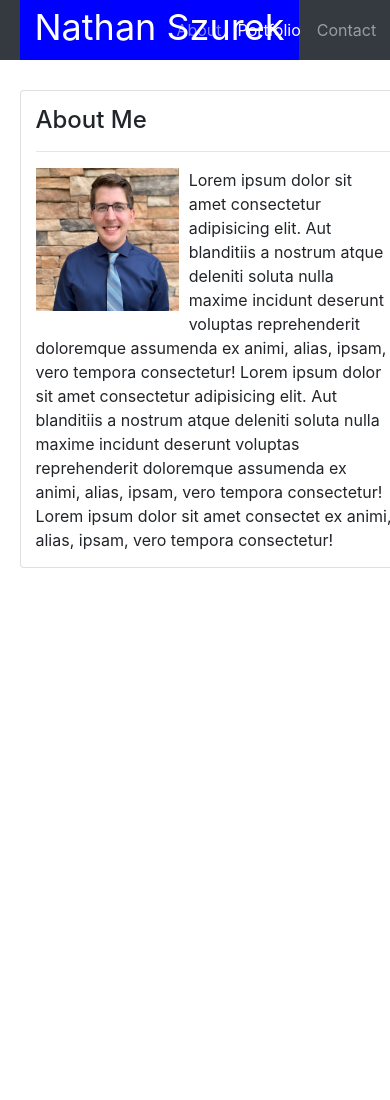
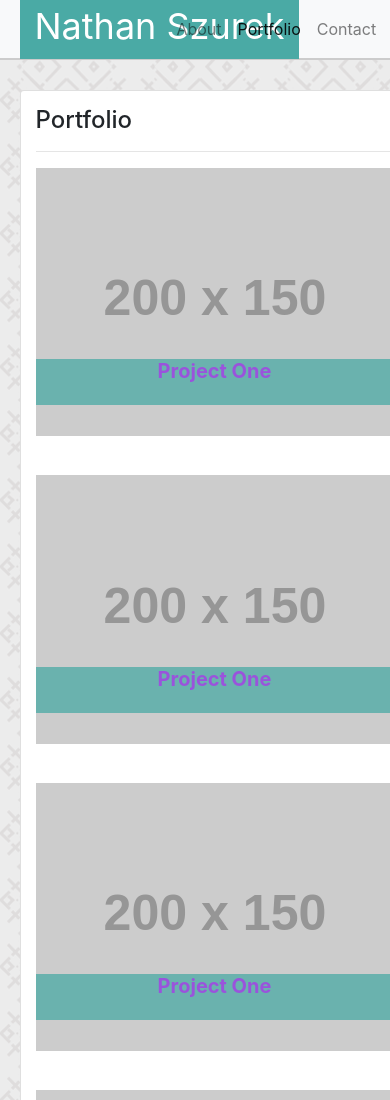
Before and after one commit to NathanSzu/ResponsivePortfolio, a plain HTML site: page portfolio.html in a window 390 px wide. Shown: the top 1100 px of the page. Before the commit the page ends 844 px from the top, so only its background shows below. Drawn offline with nearby package versions, Linux system fonts and the light colour scheme; placeholder pictures from the web are drawn by us.

Commit message:
Working responsive page layouts.

```diff
--- a/portfolio.html
+++ b/portfolio.html
@@ -12,7 +12,7 @@
     <link rel="stylesheet" href="style.css">
   </head>
   <body>
-      <nav class="navbar navbar-expand navbar-dark bg-dark">
+      <nav class="navbar navbar-expand navbar-light bg-light">
           <div class="brand">
               <span class="brand-text">Nathan Szurek</span>
           </div>
@@ -25,16 +25,42 @@
       <main class="container">
           <div class="card col-md-9">
                 <div class="card-body">
-                    <h4 class="card-title">About Me</h4>
+                    <h4 class="card-title">Portfolio</h4>
                     <hr>
-                    <img class="about-img" src="Assets/profile.jpg" alt="Profile Picture">
+                    <div class="row">
+                        <div class="col-md-6 portfolio">
+                            <img class="centered-image gallery-image" src="http://placehold.it/200x150" alt="placeholder">
+                            <div class="text-overlay">
+                                <h2 class="text-overlay-title">Project One</h2>
+                            </div>
+                        </div>
+                        <div class="col-md-6 portfolio">
+                            <img class="centered-image gallery-image" src="http://placehold.it/200x150" alt="placeholder">
+                            <div class="text-overlay">
+                                <h2 class="text-overlay-title">Project One</h2>
+                            </div>
+                        </div>
+                        <div class="col-md-6 portfolio">
+                            <img class="centered-image gallery-image" src="http://placehold.it/200x150" alt="placeholder">
+                            <div class="text-overlay">
+                                <h2 class="text-overlay-title">Project One</h2>
+                            </div>
+                        </div>
+                        <div class="col-md-6 portfolio">
+                            <img class="centered-image gallery-image" src="http://placehold.it/200x150" alt="placeholder">
+                            <div class="text-overlay">
+                                <h2 class="text-overlay-title">Project One</h2>
+                            </div>
+                        </div>
+                        <div class="col-md-6 portfolio">
 
-                    <div class="single-post-content-wrapper">
-                                Lorem ipsum dolor sit amet consectetur adipisicing elit. Aut blanditiis a nostrum atque deleniti soluta nulla
-                                maxime incidunt deserunt voluptas reprehenderit doloremque assumenda ex animi, alias, ipsam, vero tempora consectetur!
-                                Lorem ipsum dolor sit amet consectetur adipisicing elit. Aut blanditiis a nostrum atque deleniti soluta nulla
-                                maxime incidunt deserunt voluptas reprehenderit doloremque assumenda ex animi, alias, ipsam, vero tempora consectetur!
-                                Lorem ipsum dolor sit amet consectet ex animi, alias, ipsam, vero tempora consectetur!
+                                <img class="centered-image gallery-image" src="http://placehold.it/200x150" alt="placeholder">
+                                <div class="text-overlay">
+                                    <h2 class="text-overlay-title">Project One</h2>
+                                </div>
+
+
+                        </div>
                     </div>
                 </div>
           </div>
--- a/style.css
+++ b/style.css
@@ -1,3 +1,8 @@
+/* Site defaults. */
+body {
+    background-image: url(Assets/herringbone.png);
+}
+
 /* Navigation bar */
 nav {
     position: fixed;
@@ -5,6 +10,10 @@ nav {
     left: 0px;
     width: 100%;
     height: 60px;
+    border-bottom:solid;
+    border-color: #cccccc;
+    border-width: 2px;
+
 }
 
 .navbar {
@@ -20,7 +29,7 @@ nav {
 .brand {
     position: absolute;
     height: 60px;
-    background-color: blue;
+    background-color: #4aaaa5;
     padding-left: 15px;
     padding-right: 15px;
     left: 5%;
@@ -60,3 +69,43 @@ nav {
     margin-right: 10px;
     margin-bottom: 10px;
 }
+
+/* Portfolio */
+
+/* Gallery images. */
+.portfolio {
+    position: relative;
+}
+
+.gallery-image {
+    margin-bottom: 15px;
+}
+
+.centered-image {
+    width: 100%;
+    height: auto;
+}
+
+/* Text overlay. */
+.text-overlay {
+    position: relative;
+    bottom: 30%;
+    width: 100%;
+    height: 15%;
+    background-color: #4aaaa5;
+    opacity: 75%;
+}
+
+.text-overlay-title {
+    margin: 0px;
+    text-align: center;
+    font-size: 20px;
+    font-weight: bold;
+    color: blueviolet;
+}
+
+/* Contact. */
+/* Button */
+.btn {
+    background-color: #4aaaa5;
+}
```
Also changed, not shown: contact.html (+16 -10 lines), index.html (+1 -1 lines), Assets/herringbone.png (added), Assets/webb.png (added).
